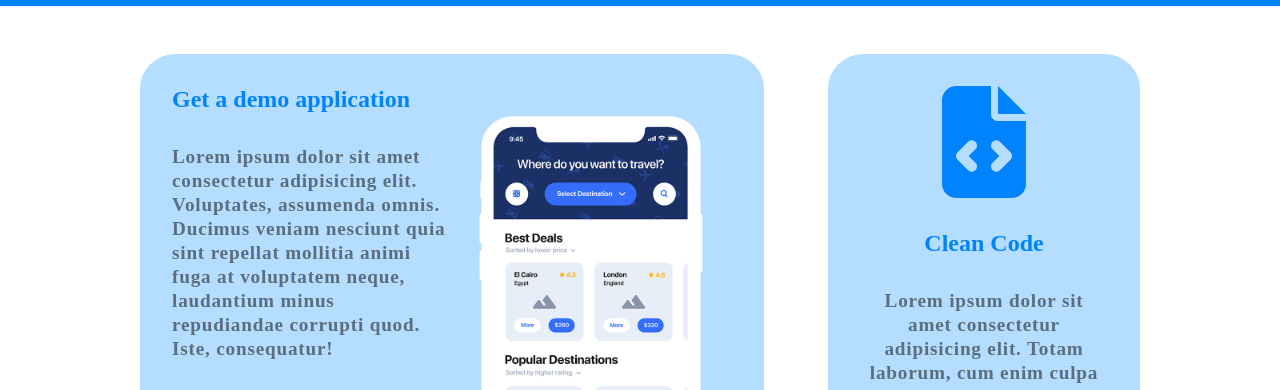
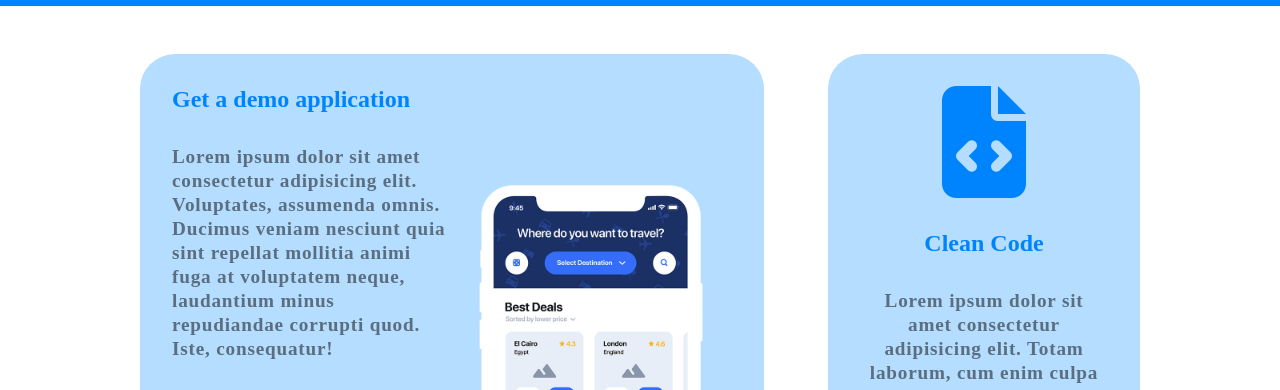
Before and after one commit to Pis4ni/htmlcss-responsive-layout, a plain HTML site: page index.html in a window 1280 px wide. Shown: the part 80-470 px from the top of the page. Drawn offline with Linux system fonts and the light colour scheme.

Commit message:
fix: intro first card layout

```diff
--- a/css/style.css
+++ b/css/style.css
@@ -152,7 +152,9 @@ section:nth-child(even):not(:first-child):not(#planning) .card{
 }
 
 .bottom{
-    margin-bottom: -5px;
+    position: relative;
+    bottom: -2.3rem;
+    right: 0;
 }
 
 .col-set-1{
@@ -167,7 +169,8 @@ section:nth-child(even):not(:first-child):not(#planning) .card{
     color: #000;
 }
 .large{
-    padding: 2rem 2rem 0 2rem ;
+    padding: 2rem;
+    position: relative;
 }
 .down-btn{
     border-radius: 50%;
@@ -329,6 +332,12 @@ n3{
     .col50{
         width: width: calc((100% - 4rem) / 2);
     }
+
+    .crd-col:last-child{
+        position: relative;
+        bottom:-2rem;
+        right: 0;
+    }
     #about .switch{
         flex-direction: row;
     }
@@ -386,6 +395,7 @@ n3{
         flex-direction: row;
     }
     /* * layout */
+
     .container{
         width: 80%;
     }
--- a/index.html
+++ b/index.html
@@ -47,7 +47,7 @@
         <section id="intro">
             <div class="flex switch between gap container wrap card-container">
                 <div class="col2-3">
-                    <div class="card large flex switch between col-set-1">
+                    <div class="card large flex switch col-set-1">
                         <div class="crd-col">
                             <h3>
                                 Get a demo application
```
